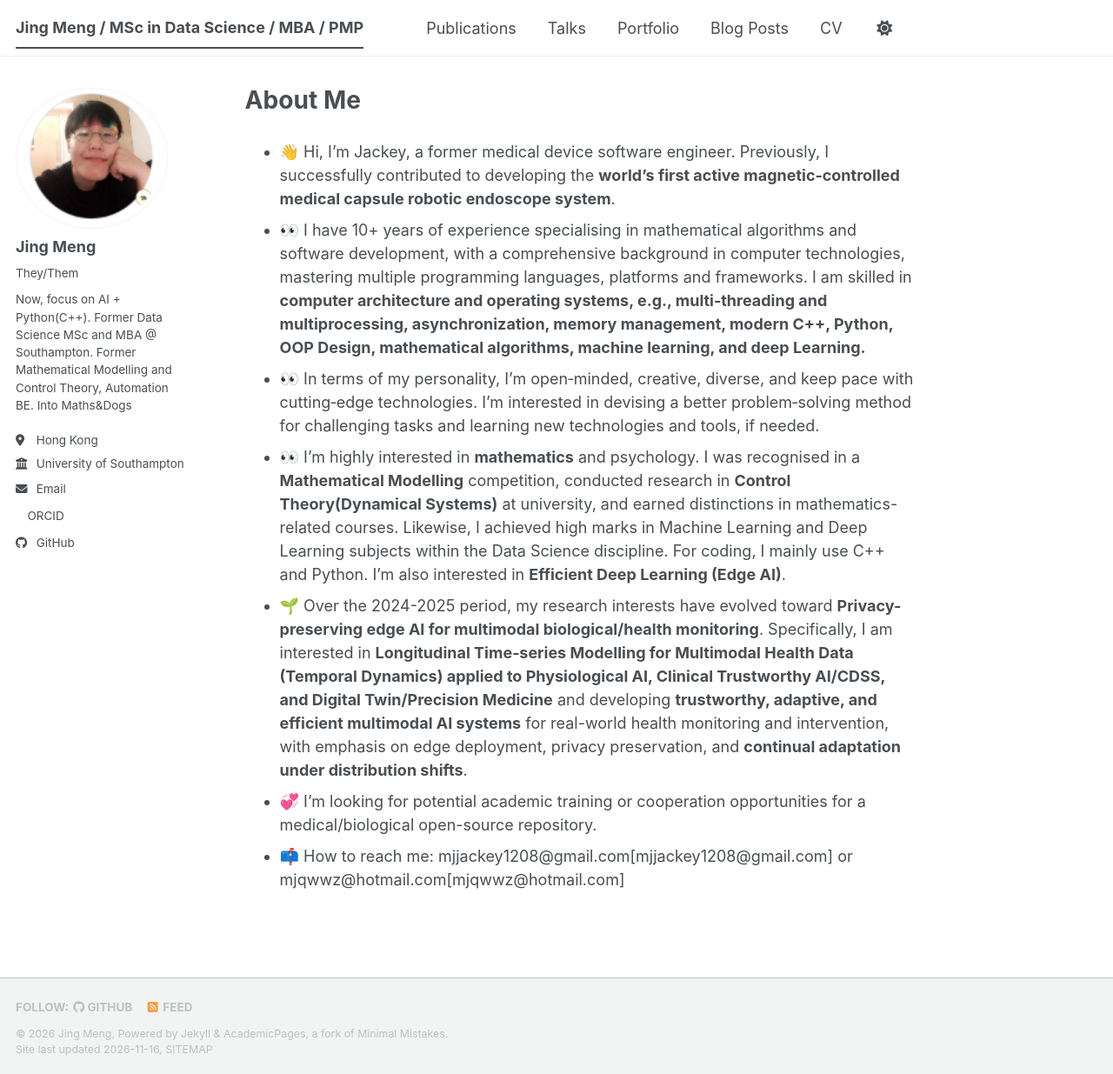
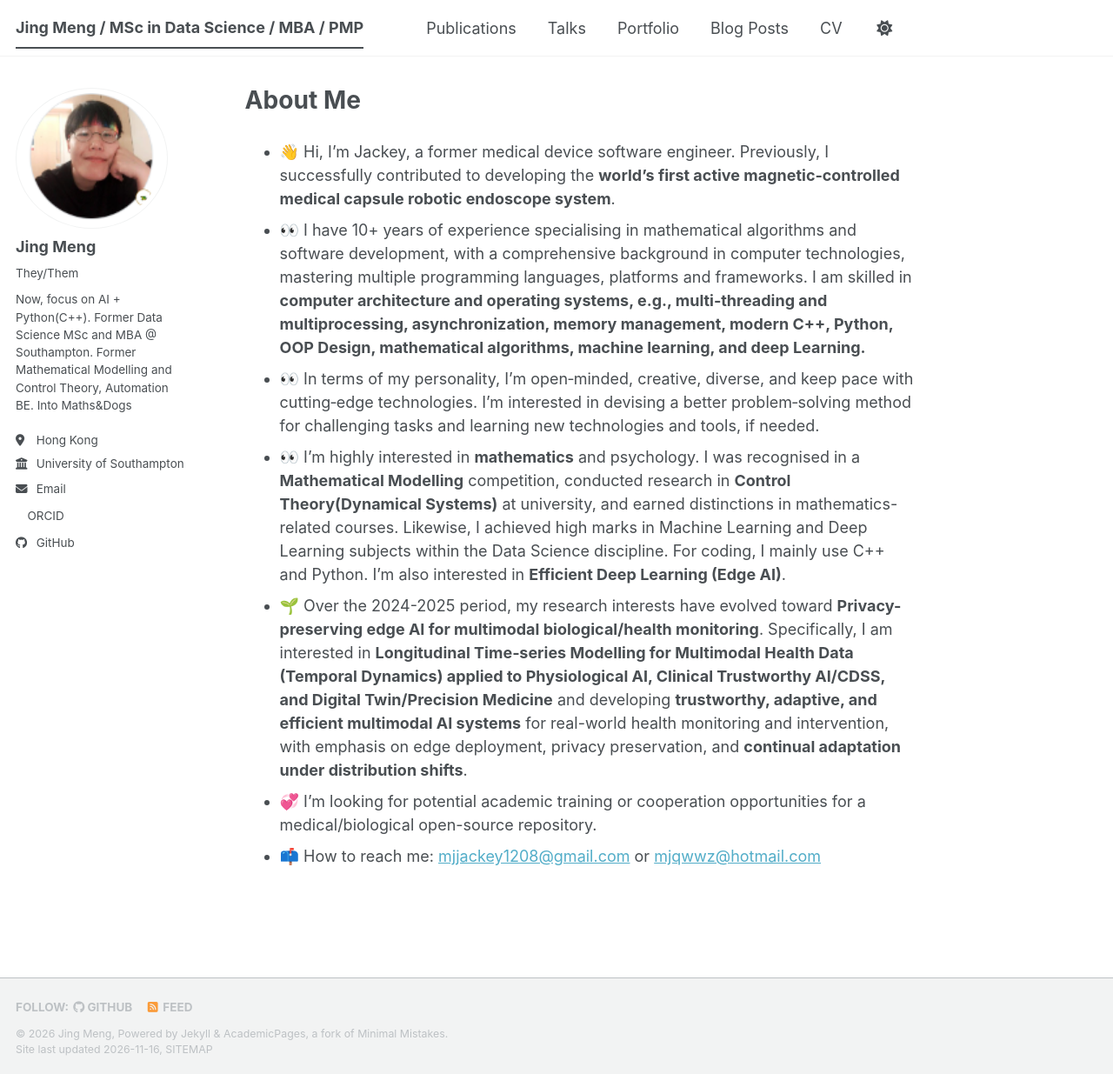
Before and after one commit to mjjackey/mjjackey.github.io, a Jekyll site: the page built from _pages/about.md, in a window 1280 px wide and 1235 px high. Shown: the whole window at 87% size. Built offline with Jekyll 4.4.1, drawn with Linux system fonts in a browser that asks for light colours; a script bundle is joined from its source files by our own code; a style sheet for code colours, icons or effects is not loaded.

Commit message:
Modify the publications and about.md Signed-off-by: mjjackey <smjjackey@sina.com>

```diff
--- a/_pages/about.md
+++ b/_pages/about.md
@@ -13,4 +13,4 @@ redirect_from:
 - 👀 I’m highly interested in **mathematics** and psychology. I was recognised in a **Mathematical Modelling** competition, conducted research in **Control Theory(Dynamical Systems)** at university, and earned distinctions in mathematics-related courses. Likewise, I achieved high marks in Machine Learning and Deep Learning subjects within the Data Science discipline. For coding, I mainly use C++ and Python. I'm also interested in **Efficient Deep Learning (Edge AI)**.
 - 🌱 Over the 2024-2025 period, my research interests have evolved toward **Privacy-preserving edge AI for multimodal biological/health monitoring**. Specifically,  I am interested in **Longitudinal Time‑series Modelling for Multimodal Health Data (Temporal Dynamics) applied to Physiological AI, Clinical Trustworthy AI/CDSS, and Digital Twin/Precision Medicine** and developing **trustworthy, adaptive, and efficient multimodal AI systems** for real-world health monitoring and intervention, with emphasis on edge deployment, privacy preservation, and **continual adaptation under distribution shifts**.
 - 💞️ I’m looking for potential academic training or cooperation opportunities for a medical/biological open-source repository.
-- 📫 How to reach me: mjjackey1208@gmail.com[mjjackey1208@gmail.com] or mjqwwz@hotmail.com[mjqwwz@hotmail.com]
+- 📫 How to reach me: [mjjackey1208@gmail.com](mjjackey1208@gmail.com) or [mjqwwz@hotmail.com](mjqwwz@hotmail.com)
```
Also changed, not shown: _publications/Ov_Soft.md (+1 -1 lines).
